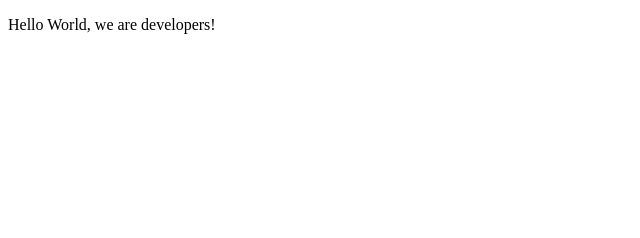
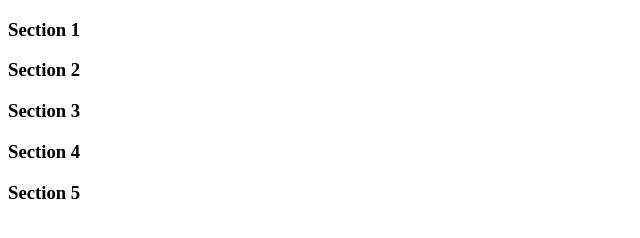
Before and after one commit to notlfish/microverse-trial-obote-ferrari, a plain HTML site: page index.html in a window 1280 px wide. Shown: the whole page, without its empty margins (0-640 px from the left). Drawn offline with Linux system fonts and the light colour scheme.

Commit message:
Added main element and documentation sections

```diff
--- a/index.html
+++ b/index.html
@@ -22,6 +22,22 @@
 
     -->
     <script  src="js/index.js"></script>
-    <p>Hello World, we are developers!</p>
+    <main id="main-doc">
+      <section class="main-section">
+        <h3>Section 1</h3>
+      </section>
+      <section class="main-section">
+        <h3>Section 2</h3>
+      </section>
+      <section class="main-section">
+        <h3>Section 3</h3>
+      </section>
+      <section class="main-section">
+        <h3>Section 4</h3>
+      </section>
+      <section class="main-section">
+        <h3>Section 5</h3>
+      </section>
+    </main>
   </body>
 </html>
```
